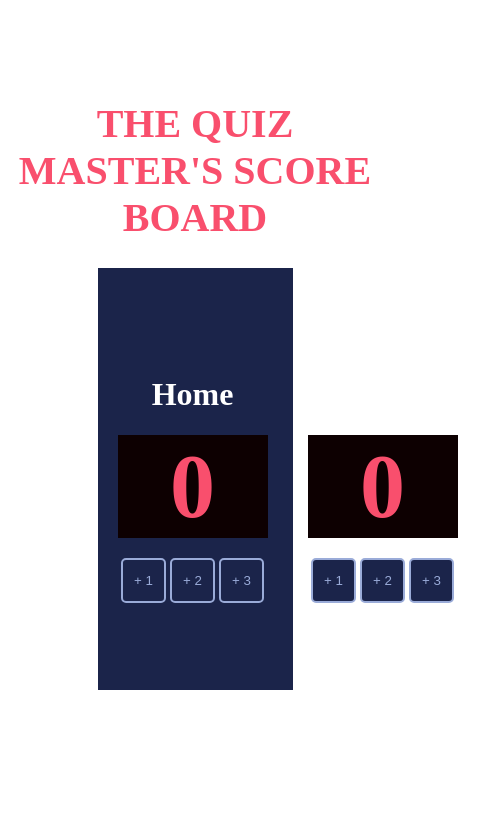
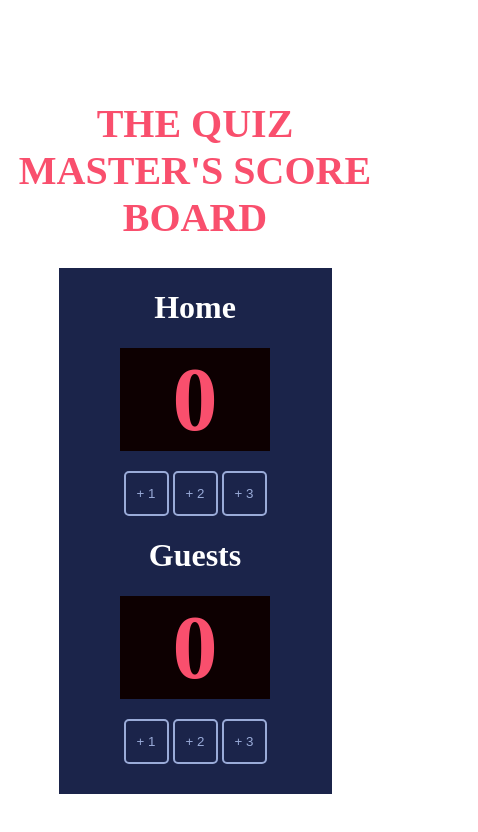
Before and after one commit to Pumpkin-cod/Score-Board, a plain HTML site: page index.html in a window 390 px wide. Shown: the whole page, 478 px wide, since content can reach past the window. Drawn offline with Linux system fonts and the light colour scheme.

Commit message:
Media Queries Added

```diff
--- a/style.css
+++ b/style.css
@@ -22,10 +22,19 @@ body {
     justify-content: space-around;
     background-color: #1B244A;
     height: 50vh;
-    width: 50vw;
+    width: 80vw;
     align-items: center;
     color: #fff;
    margin: auto;
+}
+
+@media screen and (max-width: 414px) {
+    .container {
+        width: 70vw;
+        flex-wrap: wrap;
+        height: auto;
+        padding-bottom: 30px;
+    }
 }
 
 .mini-container{
```
Also changed, not shown: 1 other file.
